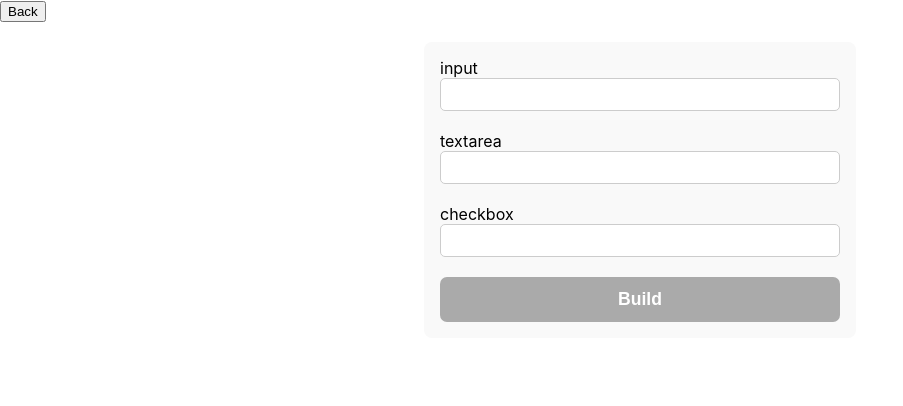
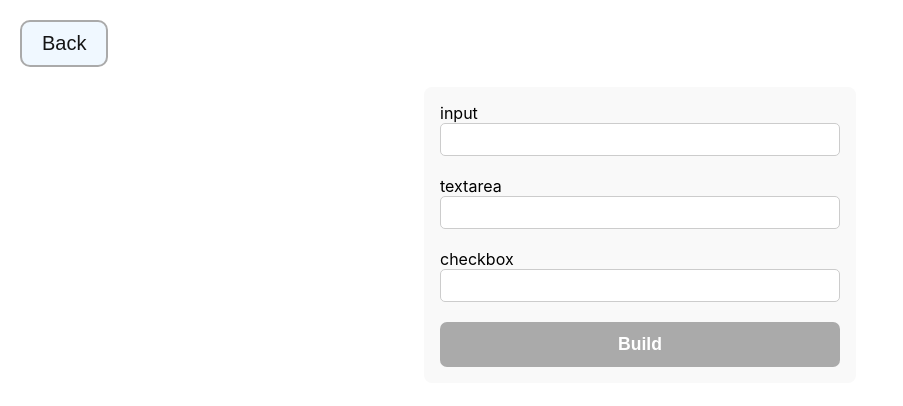
Before and after one commit to Save1i/frtg11111, a React (Create React App) app in the folder ipip444/: page /form in a window 1280 px wide. Shown: the top 406 px of the page, without its empty margins (0-903 px from the left). Built offline with nearby package versions, Linux system fonts and the light colour scheme; the HTML template or start-up script is replaced by a standard one.

Commit message:
add: style for back btn

```diff
--- a/ipip444/src/styles/button.module.css
+++ b/ipip444/src/styles/button.module.css
@@ -7,7 +7,7 @@
     padding: 10px 20px 10px 20px;
     border-radius: 10px;
     border: 2px solid #aaa;
-        background-color:aliceblue;
+    background-color:aliceblue;
     cursor: pointer;
     font-size: 20px;
     color: #151515;
@@ -16,3 +16,18 @@
 .form__btn:hover {
     background-color:  azure;
 }
+
+.back__btn {
+    padding: 10px 20px 10px 20px;
+    border-radius: 10px;
+    border: 2px solid #aaa;
+    background-color:aliceblue;
+    cursor: pointer;
+    font-size: 20px;
+    color: #151515;
+    margin: 20px 0 0 20px;
+}
+
+.back__btn:hover {
+    background-color:  azure;
+}
```
